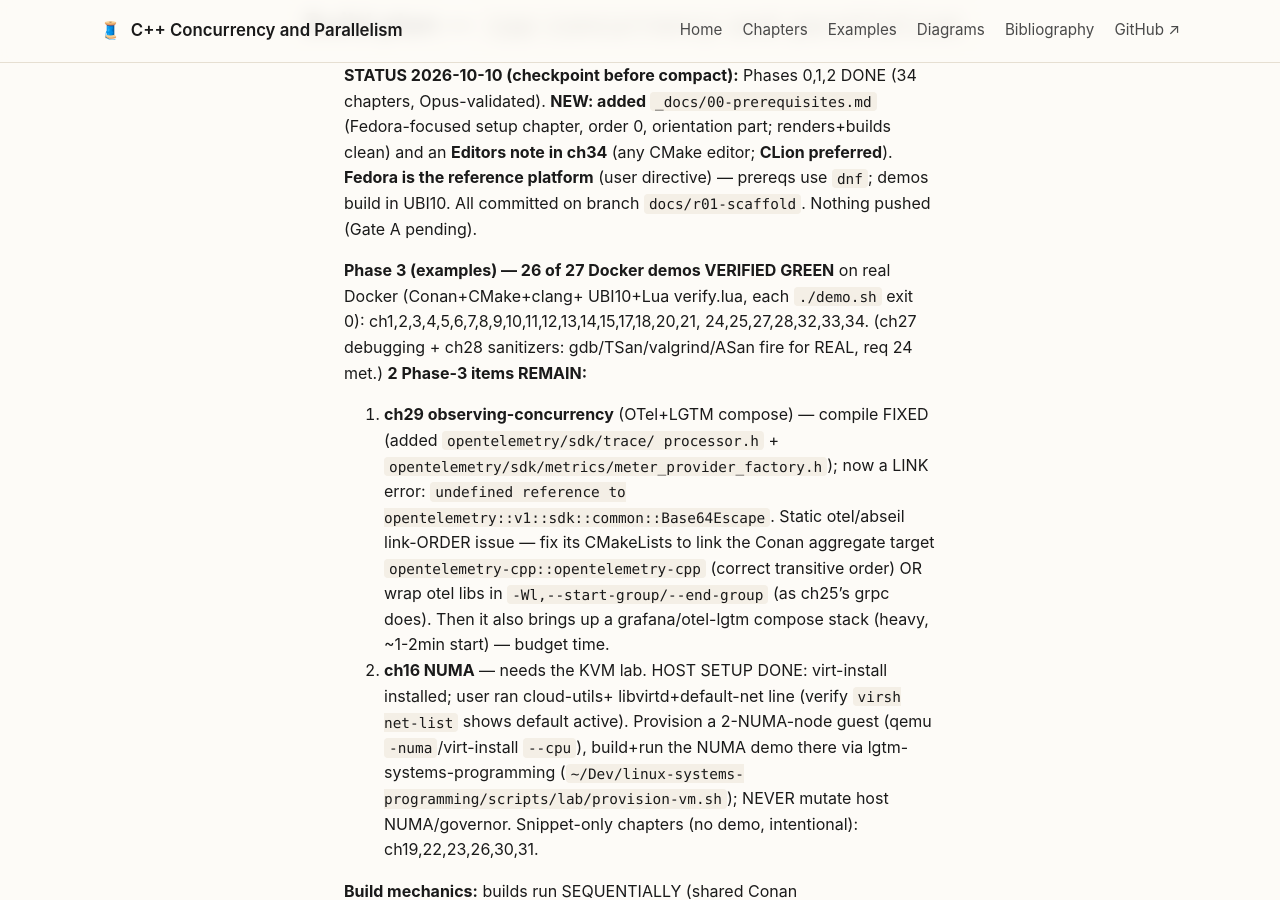
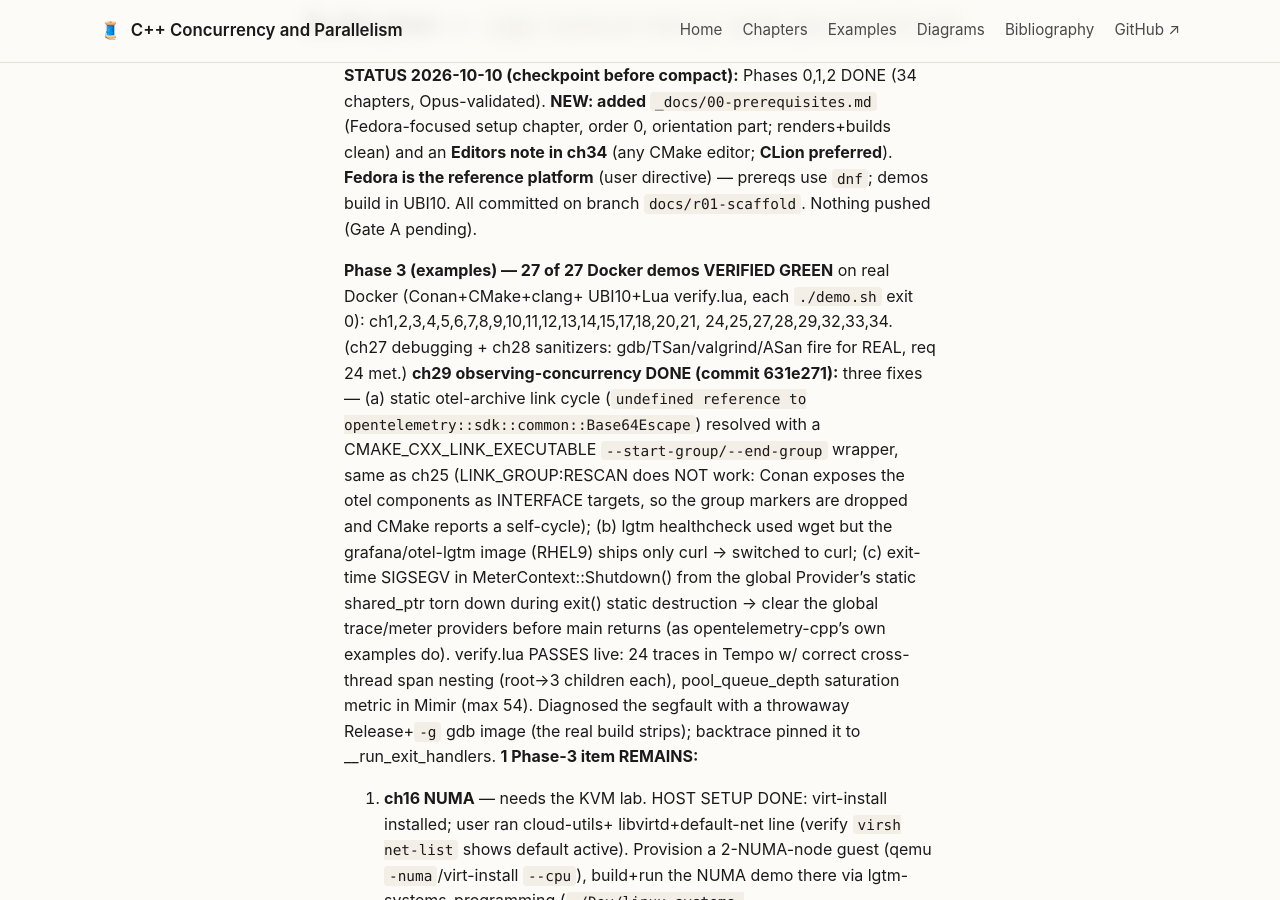
Before and after one commit to patterncatalyst/cpp-concurrency-and-parallelism, a Jekyll site: the page built from _plans/r01-build-plan.md, in a window 1280 px wide and 900 px high, scrolled down 309 px. Built offline with Jekyll 4.4.1, drawn with Linux system fonts in a browser that asks for light colours.

Commit message:
docs(r01): mark ch29 done; Phase 3 at 27/27 Docker demos, ch16 NUMA remains

```diff
--- a/_plans/r01-build-plan.md
+++ b/_plans/r01-build-plan.md
@@ -11,17 +11,21 @@
 > **Fedora is the reference platform** (user directive) — prereqs use `dnf`; demos build in UBI10.
 > All committed on branch `docs/r01-scaffold`. Nothing pushed (Gate A pending).
 >
-> **Phase 3 (examples) — 26 of 27 Docker demos VERIFIED GREEN** on real Docker (Conan+CMake+clang+
+> **Phase 3 (examples) — 27 of 27 Docker demos VERIFIED GREEN** on real Docker (Conan+CMake+clang+
 > UBI10+Lua verify.lua, each `./demo.sh` exit 0): ch1,2,3,4,5,6,7,8,9,10,11,12,13,14,15,17,18,20,21,
-> 24,25,27,28,32,33,34. (ch27 debugging + ch28 sanitizers: gdb/TSan/valgrind/ASan fire for REAL, req 24 met.)
-> **2 Phase-3 items REMAIN:**
->   1. **ch29 observing-concurrency** (OTel+LGTM compose) — compile FIXED (added `opentelemetry/sdk/trace/
->      processor.h` + `opentelemetry/sdk/metrics/meter_provider_factory.h`); now a LINK error:
->      `undefined reference to opentelemetry::v1::sdk::common::Base64Escape`. Static otel/abseil link-ORDER
->      issue — fix its CMakeLists to link the Conan aggregate target `opentelemetry-cpp::opentelemetry-cpp`
->      (correct transitive order) OR wrap otel libs in `-Wl,--start-group/--end-group` (as ch25's grpc does).
->      Then it also brings up a grafana/otel-lgtm compose stack (heavy, ~1-2min start) — budget time.
->   2. **ch16 NUMA** — needs the KVM lab. HOST SETUP DONE: virt-install installed; user ran cloud-utils+
+> 24,25,27,28,29,32,33,34. (ch27 debugging + ch28 sanitizers: gdb/TSan/valgrind/ASan fire for REAL, req 24 met.)
+> **ch29 observing-concurrency DONE (commit 631e271):** three fixes — (a) static otel-archive link cycle
+> (`undefined reference to opentelemetry::sdk::common::Base64Escape`) resolved with a CMAKE_CXX_LINK_EXECUTABLE
+> `--start-group/--end-group` wrapper, same as ch25 (LINK_GROUP:RESCAN does NOT work: Conan exposes the otel
+> components as INTERFACE targets, so the group markers are dropped and CMake reports a self-cycle); (b) lgtm
+> healthcheck used wget but the grafana/otel-lgtm image (RHEL9) ships only curl → switched to curl; (c)
+> exit-time SIGSEGV in MeterContext::Shutdown() from the global Provider's static shared_ptr torn down during
+> exit() static destruction → clear the global trace/meter providers before main returns (as opentelemetry-cpp's
+> own examples do). verify.lua PASSES live: 24 traces in Tempo w/ correct cross-thread span nesting (root→3
+> children each), pool_queue_depth saturation metric in Mimir (max 54). Diagnosed the segfault with a throwaway
+> Release+`-g` gdb image (the real build strips); backtrace pinned it to __run_exit_handlers.
+> **1 Phase-3 item REMAINS:**
+>   1. **ch16 NUMA** — needs the KVM lab. HOST SETUP DONE: virt-install installed; user ran cloud-utils+
 >      libvirtd+default-net line (verify `virsh net-list` shows default active). Provision a 2-NUMA-node
 >      guest (qemu `-numa`/virt-install `--cpu`), build+run the NUMA demo there via lgtm-systems-programming
 >      (`~/Dev/linux-systems-programming/scripts/lab/provision-vm.sh`); NEVER mutate host NUMA/governor.
```
